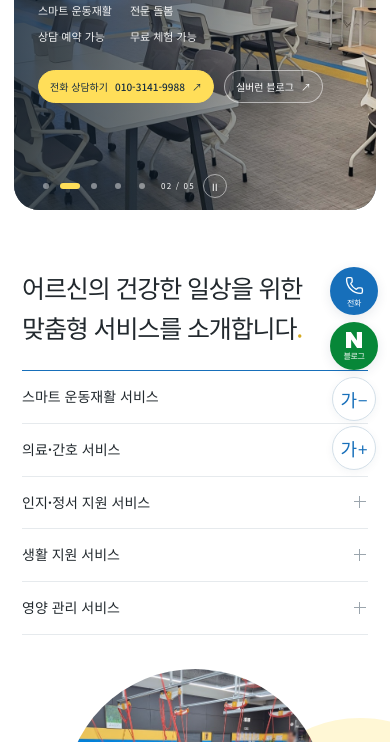
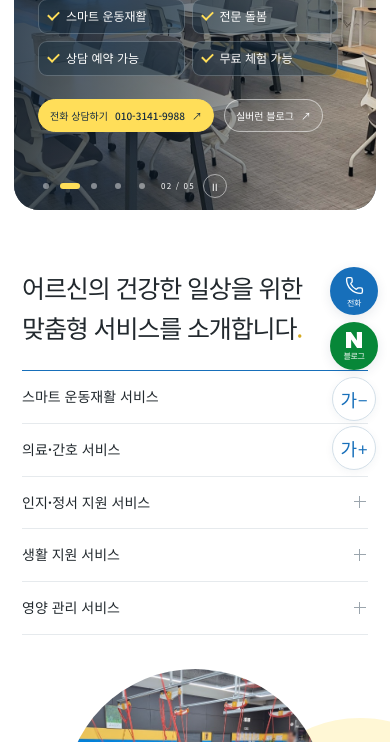
Before and after one commit to kyc123452-bot/silverrun, a website: page index.html in a window 390 px wide. Shown: the part 358-1100 px from the top of the page. Drawn offline with Linux system fonts and the light colour scheme.

Commit message:
Style hero highlights as compact check badges

```diff
--- a/home.css
+++ b/home.css
@@ -57,8 +57,8 @@ button, summary { cursor: pointer; }
 .hero-copy { position: absolute; left: 6%; right: 5%; top: 43%; transform: translateY(-28%); }
 .hero-kicker { font-size: calc(17px * var(--font-scale)); margin-bottom: 8px; letter-spacing: -.03em; }
 .hero-copy h1 { font-size: calc(36px * var(--font-scale)); font-weight: 500; line-height: 1.45; letter-spacing: -.055em; }
-.hero-points { font-size: calc(12px * var(--font-scale)); margin-top: 18px; color: #f5f7f7; }
-.hero-points span { margin-inline: 8px; color: var(--sun); }
+
+
 .hero-actions { display: flex; gap: 22px; margin-top: 27px; }
 .hero-actions a { border-bottom: 1px solid #ffffff75; font-size: calc(12px * var(--font-scale)); padding-bottom: 7px; }
 .hero-actions a > span { margin-left: 9px; }
@@ -262,8 +262,8 @@ dt { font-weight: 600; font-size: 13px; } dd { margin: 0; font-size: 13px; }
   .hero-kicker { font-size: calc(11px * var(--font-scale)); margin-bottom: 12px; }
   .hero-copy h1 { font-size: calc(29px * var(--font-scale)); max-width: 330px; line-height: 1.5; }
   .hero-copy h1 strong { display: block; }
-  .hero-points { font-size: calc(10px * var(--font-scale)); line-height: 1.8; margin-top: 15px; max-width: 320px; }
-  .hero-points span { margin-inline: 4px; } .hero-actions { gap: 18px; margin-top: 18px; }
+
+   .hero-actions { gap: 18px; margin-top: 18px; }
   .hero-actions a { font-size: 10px; } .hero-actions a > span { margin-left: 5px; }
   .hero-scroll { right: 20px; bottom: 12px; font-size: 7px; gap: 7px; } .hero-scroll > span { width: 20px; height: 20px; font-size: 10px; }
   .services-intro { padding: 57px 0 46px; }
@@ -459,9 +459,9 @@ dt { font-weight: 600; font-size: 13px; } dd { margin: 0; font-size: 13px; }
 .hero-copy h1 { font-size: calc(52px * var(--font-scale)); line-height: 1.23; letter-spacing: -.045em; font-weight: 400; }
 .hero-title-line { display: block; }
 .hero-copy h1 strong { display: inline; font-weight: 700; }
-.hero-points { display: flex; flex-wrap: wrap; gap: 8px 0; margin-top: 24px; font-size: calc(13px * var(--font-scale)); }
-.hero-points span { color: #ffffffed; margin: 0; }
-.hero-points span + span::before { content: '·'; color: var(--sun); margin: 0 12px; }
+
+
+
 .hero-actions { flex-wrap: wrap; gap: 12px; margin-top: 28px; }
 .hero-actions a { display: inline-flex; align-items: center; gap: 7px; padding: 7px 13px; border: 1px solid #ffffff85; border-radius: 22px; font-size: calc(11px * var(--font-scale)); font-weight: 500; background: #ffffff12; }
 .hero-actions a:first-child { background: var(--sun); border-color: var(--sun); color: #182e40; }
@@ -472,16 +472,16 @@ dt { font-weight: 600; font-size: 13px; } dd { margin: 0; font-size: 13px; }
  .hero-copy { left: 24px; right: 24px; top: 50%; bottom: auto; transform: translateY(-55%); }
  .hero-kicker { font-size: calc(11px * var(--font-scale)); margin-bottom: 20px; max-width: 270px; }
  .hero-copy h1 { font-size: calc(clamp(30px, 7.6vw, 46px) * var(--font-scale)); max-width: none; line-height: 1.28; }
- .hero-points { font-size: calc(11px * var(--font-scale)); gap: 6px 0; max-width: 300px; margin-top: 20px; }
- .hero-points span + span::before { margin: 0 8px; }
+
+
  .hero-actions { gap: 10px; margin-top: 23px; }
  .hero-actions a { font-size: 10px; padding: 7px 11px; }
 }
 @media (max-width:360px) {
  .hero-copy { left: 19px; right: 19px; }
  .hero-copy h1 { font-size: calc(28px * var(--font-scale)); }
- .hero-points { display: grid; grid-template-columns: 1fr 1fr; gap: 5px 12px; }
- .hero-points span + span::before { content: none; }
+
+
 }
 /* Recognizable map services with explicit destinations and actions. */
 .location-grid { grid-template-columns: 1.25fr .85fr; gap: 38px; align-items: start; }
@@ -518,8 +518,8 @@ dt { font-weight: 600; font-size: 13px; } dd { margin: 0; font-size: 13px; }
  .location-destination { padding: 28px 23px; }
 }
 @media (max-width:760px) {
- .hero-points { display: grid; grid-template-columns: max-content max-content; gap: 6px 18px; }
- .hero-points span + span::before { content: none; }
+
+
 }
 /* Give the main navigation room and readable labels at every desktop width. */
 .desktop-nav { font-size: calc(16px * var(--font-scale)); gap: 21px; }
@@ -589,3 +589,44 @@ dt { font-weight: 600; font-size: 13px; } dd { margin: 0; font-size: 13px; }
 .home-moments { margin-top: 0; margin-bottom: 64px; padding-top: 32px; }
 .home-moments > h2 { margin-bottom: 26px; font-size: calc(28px * var(--font-scale)); font-weight: 600; }
 @media (max-width:760px) { .home-moments { margin-bottom: 42px; padding-top: 26px; } .home-moments > h2 { font-size: calc(25px * var(--font-scale)); margin-bottom: 22px; } }
+
+/* Compact, legible service highlights over the hero photography. */
+.hero-points {
+  display: flex;
+  flex-wrap: wrap;
+  gap: 8px;
+  margin-top: 22px;
+  color: white;
+  font-size: calc(13px * var(--font-scale));
+  font-weight: 500;
+  line-height: 1.4;
+}
+.hero-points span {
+  display: inline-flex;
+  align-items: center;
+  gap: 7px;
+  padding: 7px 11px;
+  border: 1px solid #ffffff38;
+  border-radius: 9px;
+  background: #122d4266;
+}
+.hero-points span::before {
+  content: '';
+  flex: 0 0 9px;
+  width: 9px;
+  height: 5px;
+  border-left: 2px solid var(--sun);
+  border-bottom: 2px solid var(--sun);
+  transform: translateY(-2px) rotate(-45deg);
+}
+@media (max-width:760px) {
+  .hero-points {
+    display: grid;
+    grid-template-columns: repeat(2, minmax(0, 1fr));
+    width: min(100%, 300px);
+    gap: 7px;
+    margin-top: 18px;
+    font-size: calc(12px * var(--font-scale));
+  }
+  .hero-points span { gap: 7px; padding: 8px 9px; }
+}
```
